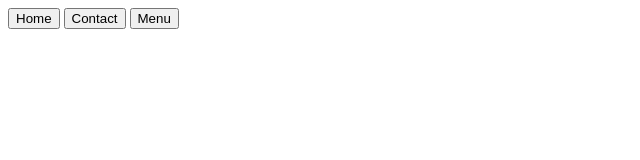
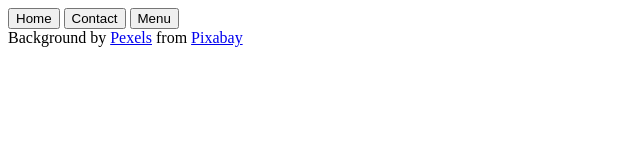
Before and after one commit to Overload110/TOP-Restaurant, a plain HTML site: page src/index.html in a window 1280 px wide. Shown: the whole page, without its empty margins (0-640 px from the left). Drawn offline with Linux system fonts and the light colour scheme.

Commit message:
Add images

```diff
--- a/src/index.html
+++ b/src/index.html
@@ -13,5 +13,8 @@
     </div>
     <div id="main"></div>
     <script src="index.js"></script>
+    <div class="footer">
+        Background by <a href="https://pixabay.com/users/pexels-2286921/?utm_source=link-attribution&utm_medium=referral&utm_campaign=image&utm_content=1284438">Pexels</a> from <a href="https://pixabay.com//?utm_source=link-attribution&utm_medium=referral&utm_campaign=image&utm_content=1284438">Pixabay</a>
+    </div>
 </body>
 </html>
```
Also changed, not shown: src/assets/bread-1284438_1280.jpg (added), src/assets/desserts-1868181_640.jpg (added).
